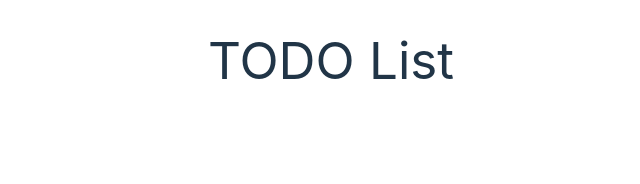
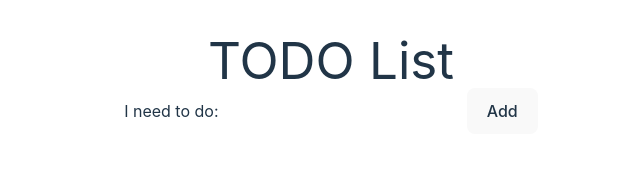
Before and after one commit to bradeac/dvt-todolist-assessment-bradeacamil, a React (Vite) app: page / in a window 1280 px wide. Shown: the top 184 px of the page, without its empty margins (309-949 px from the left). Built offline with nearby package versions, Linux system fonts and the light colour scheme.

Commit message:
Add basic functionality of TODO list app
- Form for adding TODOs
- Render list of TODOs (checkbox for each TODO)
- Do not allow empty TODOs

```diff
--- a/src/App.tsx
+++ b/src/App.tsx
@@ -1,9 +1,49 @@
+import { ChangeEvent, FormEvent, useState } from "react";
 import "./App.css";
 
 function App() {
+  const [todos, setTodos] = useState<string[]>([]);
+  const [inputValue, setInputValue] = useState<string>("");
+
+  const handleInputChange = (event: ChangeEvent<HTMLInputElement>) => {
+    const value = event.currentTarget.value;
+    setInputValue(value);
+  };
+
+  const handleSubmit = (event: FormEvent<HTMLFormElement>) => {
+    event.preventDefault();
+
+    if (!inputValue) return;
+
+    setTodos([...todos, inputValue]);
+    setInputValue("");
+  };
+
   return (
     <main>
       <h1>TODO List</h1>
+      <section>
+        {todos.map((todo) => (
+          <article key={todo}>
+            <input id={todo} type="checkbox" />
+            <label htmlFor={todo}>{todo}</label>
+          </article>
+        ))}
+      </section>
+      <form onSubmit={handleSubmit}>
+        <section>
+          <label htmlFor="todotextinput">I need to do:</label>
+          <input
+            id="todotextinput"
+            name="TODO text input"
+            value={inputValue}
+            onChange={handleInputChange}
+          />
+          <button disabled={!inputValue} type="submit">
+            Add
+          </button>
+        </section>
+      </form>
     </main>
   );
 }
```
